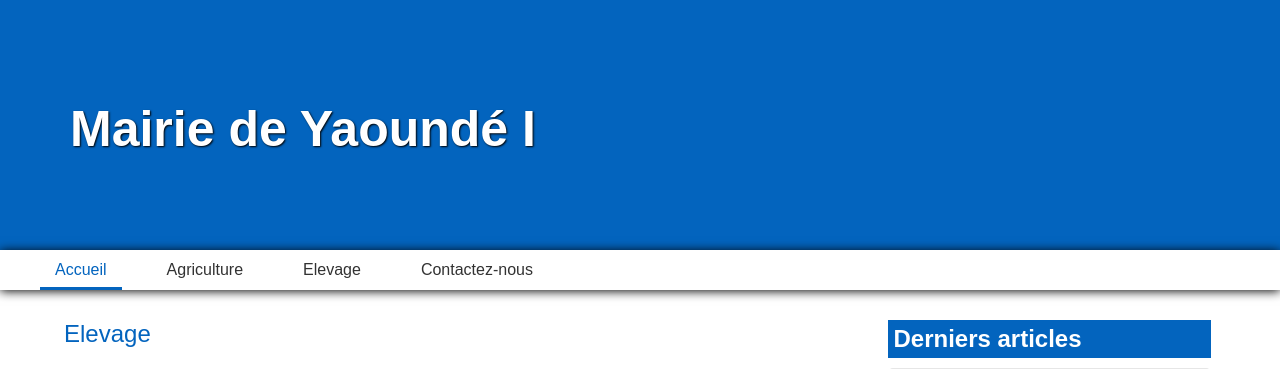
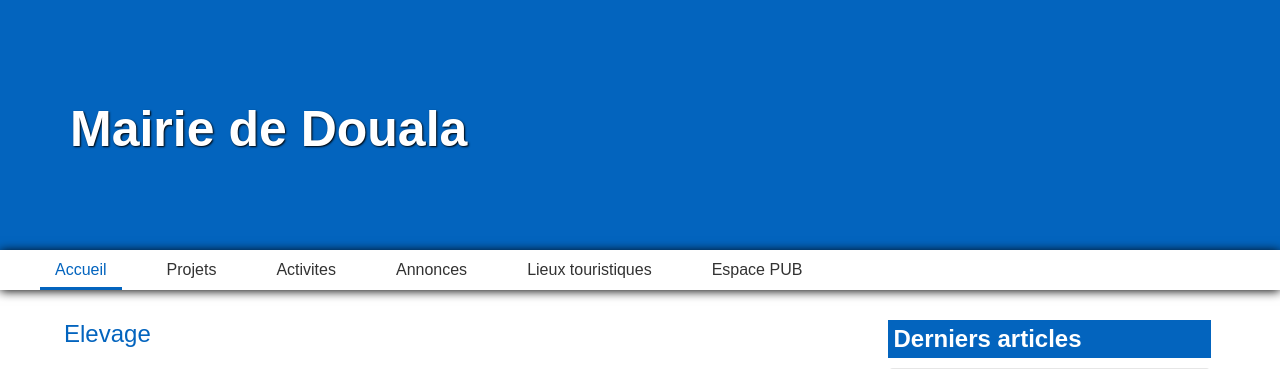
Before and after one commit to vporel/THSB, a PHP site: page /index.php in a window 1280 px wide. Shown: the top 369 px of the page. Run offline with PHP 8.4, Linux system fonts and the light colour scheme.

Commit message:
Modification du header

```diff
--- a/configuration/mairie.json
+++ b/configuration/mairie.json
@@ -1 +1 @@
-{"nom":"Yaound\u00e9 I","base-de-donnees":{"nom":"mairie","hote":"localhost","nom-utilisateur":"root","mot-de-passe":""},"fonctionnalites":["1","2","3","4","5","5"]}
+{"nom":"Douala","base-de-donnees":{"nom":"mairie","hote":"localhost","nom-utilisateur":"root","mot-de-passe":""},"fonctionnalites":["1","2","4"]}
--- a/includes/header.php
+++ b/includes/header.php
@@ -6,8 +6,10 @@
     <div id="navbar-toggler">+</div>
     <div id="navbar-content">
         <a href="index.html" class="active">Accueil</a>
-        <a href="activités_agricoles.html">Agriculture</a>
-        <a href="activités_pastorales.html">Elevage</a>
-        <a href="contact.html">Contactez-nous</a>
+        <a href="">Projets</a>
+        <a href="">Activites</a>
+        <a href="">Annonces</a>
+        <a href="">Lieux touristiques</a>
+        <a href="">Espace PUB</a>
     </div>
 </nav>
```
